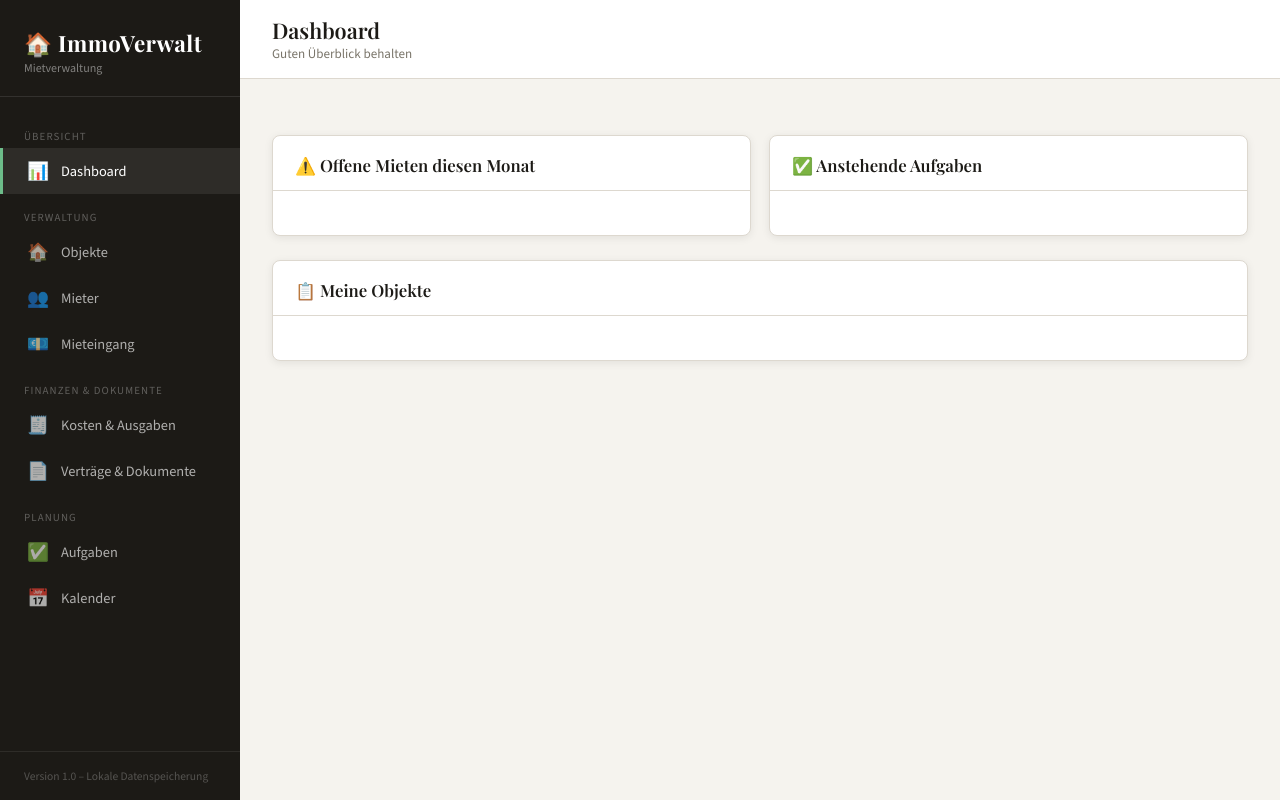
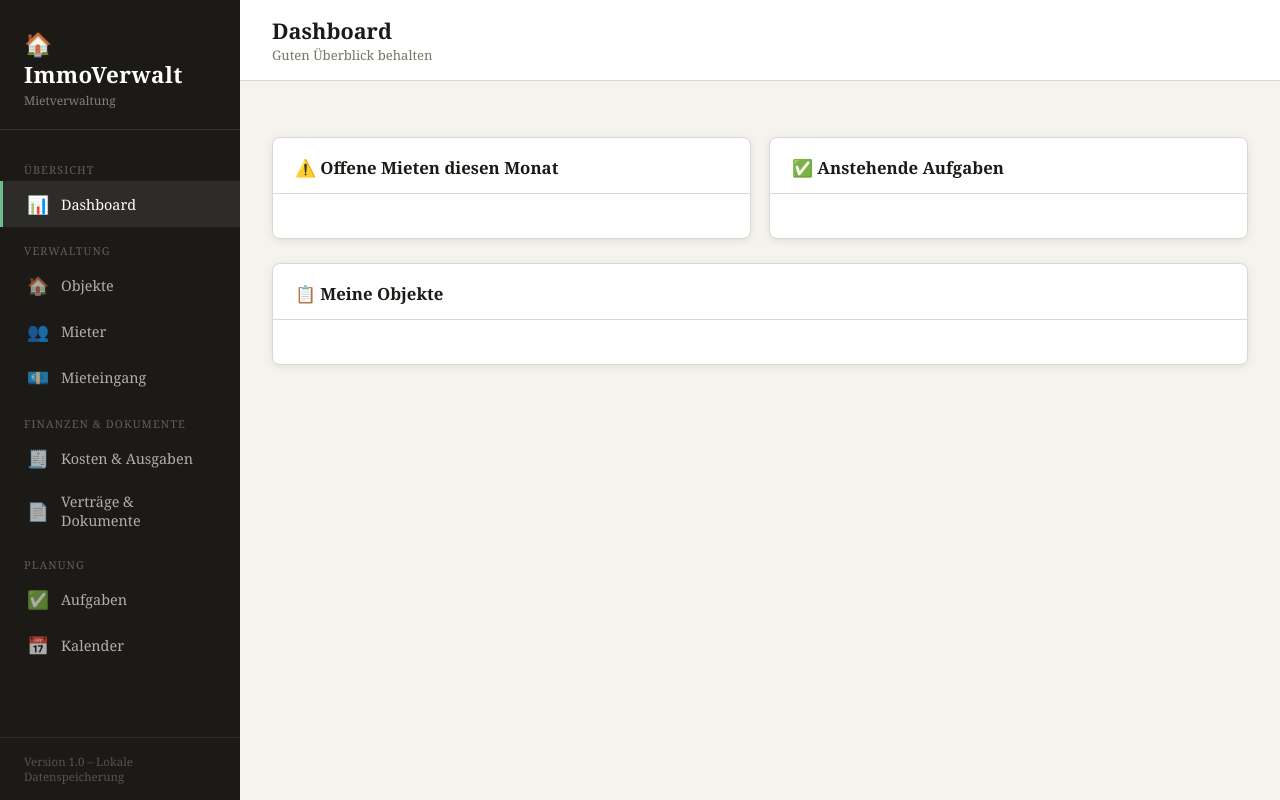
Before and after one commit to JonasLauten/Mietverwaltung-, a plain HTML site: page index.html in a window 1280 px wide. Drawn offline with nearby package versions, Linux system fonts and the light colour scheme.

Commit message:
Update index.html

```diff
--- a/index.html
+++ b/index.html
@@ -4,7 +4,6 @@
 <meta charset="UTF-8">
 <meta name="viewport" content="width=device-width, initial-scale=1.0">
 <title>ImmoVerwalt – Mietverwaltung</title>
-<link href="https://fonts.googleapis.com/css2?family=Playfair+Display:wght@400;600;700&family=Source+Sans+3:wght@300;400;500;600&display=swap" rel="stylesheet">
 <style>
   :root {
     --bg:        #F5F3EE;
@@ -24,7 +23,7 @@
   }
   *, *::before, *::after { box-sizing: border-box; margin: 0; padding: 0; }
   body {
-    font-family: 'Source Sans 3', sans-serif;
+    font-family: Georgia, 'Times New Roman', serif;
     background: var(--bg);
     color: var(--text);
     min-height: 100vh;
@@ -48,7 +47,7 @@
     border-bottom: 1px solid rgba(255,255,255,0.1);
   }
   #sidebar .logo h1 {
-    font-family: 'Playfair Display', serif;
+    font-family: Georgia, serif;
     font-size: 1.4rem;
     letter-spacing: 0.02em;
     color: #fff;
@@ -67,6 +66,8 @@
     transition: all .15s;
     cursor: pointer;
     border-left: 3px solid transparent;
+    user-select: none;
+    -webkit-user-select: none;
   }
   nav a:hover { color:#fff; background: rgba(255,255,255,0.06); }
   nav a.active { color:#fff; border-left-color: #6DBD8A; background: rgba(255,255,255,0.08); }
@@ -102,7 +103,7 @@
     justify-content: space-between;
     position: sticky; top: 0; z-index: 50;
   }
-  #topbar h2 { font-family:'Playfair Display',serif; font-size:1.35rem; font-weight:600; }
+  #topbar h2 { font-family:Georgia,serif; font-size:1.35rem; font-weight:600; }
   #topbar .sub { font-size:0.82rem; color:var(--muted); margin-top:1px; }
   #topbar .actions { display:flex; gap:10px; }
   .btn {
@@ -133,7 +134,7 @@
     border-bottom: 1px solid var(--border);
     display: flex; align-items: center; justify-content: space-between;
   }
-  .card-header h3 { font-family:'Playfair Display',serif; font-size:1.05rem; font-weight:600; }
+  .card-header h3 { font-family:Georgia,serif; font-size:1.05rem; font-weight:600; }
   .card-body { padding: 22px; }
 
   /* ── GRID ── */
@@ -150,7 +151,7 @@
     box-shadow: var(--shadow);
   }
   .stat-card .label { font-size:0.78rem; color:var(--muted); font-weight:600; text-transform:uppercase; letter-spacing:.06em; }
-  .stat-card .value { font-family:'Playfair Display',serif; font-size:2rem; font-weight:700; margin: 6px 0 4px; }
+  .stat-card .value { font-family:Georgia,serif; font-size:2rem; font-weight:700; margin: 6px 0 4px; }
   .stat-card .note { font-size:0.78rem; color:var(--muted); }
   .stat-card.green .value { color: var(--accent); }
   .stat-card.red .value { color: var(--warn); }
@@ -210,7 +211,7 @@
     padding: 20px 24px 16px; border-bottom:1px solid var(--border);
     display:flex; align-items:center; justify-content:space-between;
   }
-  .modal-header h3 { font-family:'Playfair Display',serif; font-size:1.1rem; }
+  .modal-header h3 { font-family:Georgia,serif; font-size:1.1rem; }
   .modal-close { background:none; border:none; font-size:1.3rem; cursor:pointer; color:var(--muted); }
   .modal-body { padding:24px; overflow-y:auto; }
   .modal-footer { padding:16px 24px; border-top:1px solid var(--border); display:flex; gap:10px; justify-content:flex-end; }
@@ -272,31 +273,31 @@
   </div>
   <nav>
     <div class="nav-section">Übersicht</div>
-    <a onclick="showPage('dashboard')" id="nav-dashboard" class="active">
+    <a data-page="dashboard" id="nav-dashboard" class="active">
       <span class="icon">📊</span> Dashboard
     </a>
     <div class="nav-section">Verwaltung</div>
-    <a onclick="showPage('objekte')" id="nav-objekte">
+    <a data-page="objekte" id="nav-objekte">
       <span class="icon">🏠</span> Objekte
     </a>
-    <a onclick="showPage('mieter')" id="nav-mieter">
+    <a data-page="mieter" id="nav-mieter">
       <span class="icon">👥</span> Mieter
     </a>
-    <a onclick="showPage('mieteingang')" id="nav-mieteingang">
+    <a data-page="mieteingang" id="nav-mieteingang">
       <span class="icon">💶</span> Mieteingang
     </a>
     <div class="nav-section">Finanzen & Dokumente</div>
-    <a onclick="showPage('kosten')" id="nav-kosten">
+    <a data-page="kosten" id="nav-kosten">
       <span class="icon">🧾</span> Kosten & Ausgaben
     </a>
-    <a onclick="showPage('vertraege')" id="nav-vertraege">
+    <a data-page="vertraege" id="nav-vertraege">
       <span class="icon">📄</span> Verträge & Dokumente
     </a>
     <div class="nav-section">Planung</div>
-    <a onclick="showPage('aufgaben')" id="nav-aufgaben">
+    <a data-page="aufgaben" id="nav-aufgaben">
       <span class="icon">✅</span> Aufgaben
     </a>
-    <a onclick="showPage('kalender')" id="nav-kalender">
+    <a data-page="kalender" id="nav-kalender">
       <span class="icon">📅</span> Kalender
     </a>
   </nav>
@@ -1287,7 +1288,7 @@ function renderKalender() {
       <div class="card-body">
         <div class="cal-nav">
           <button onclick="calNav(-1)">‹</button>
-          <strong style="font-family:'Playfair Display',serif">${monthNames[calMonth]} ${calYear}</strong>
+          <strong style="font-family:Georgia,serif">${monthNames[calMonth]} ${calYear}</strong>
           <button onclick="calNav(1)">›</button>
         </div>
         <div class="cal-grid">
```
